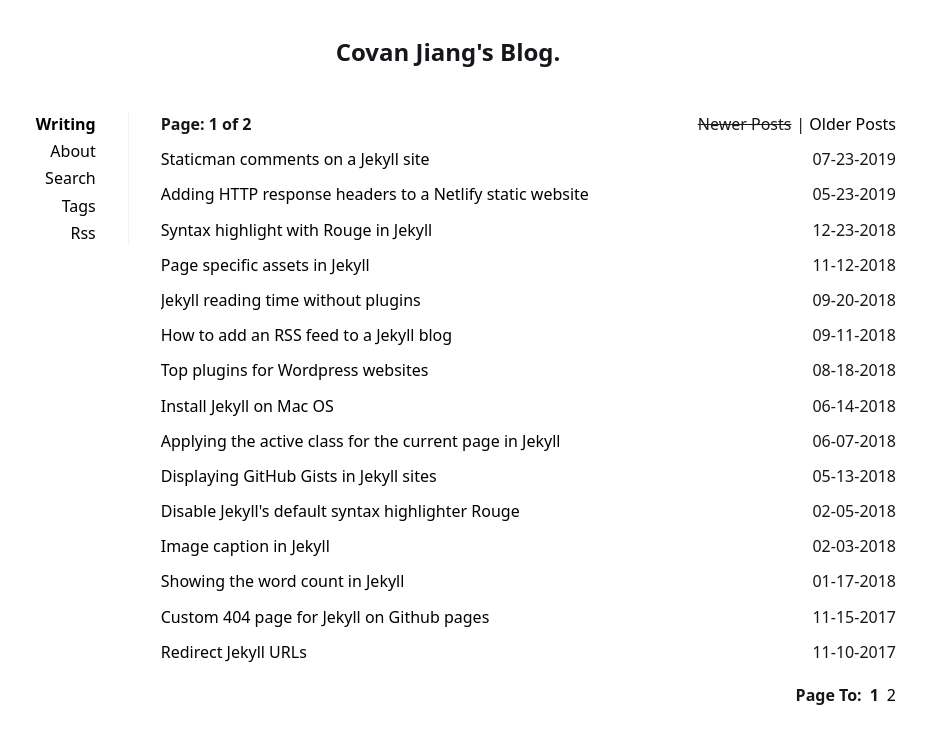
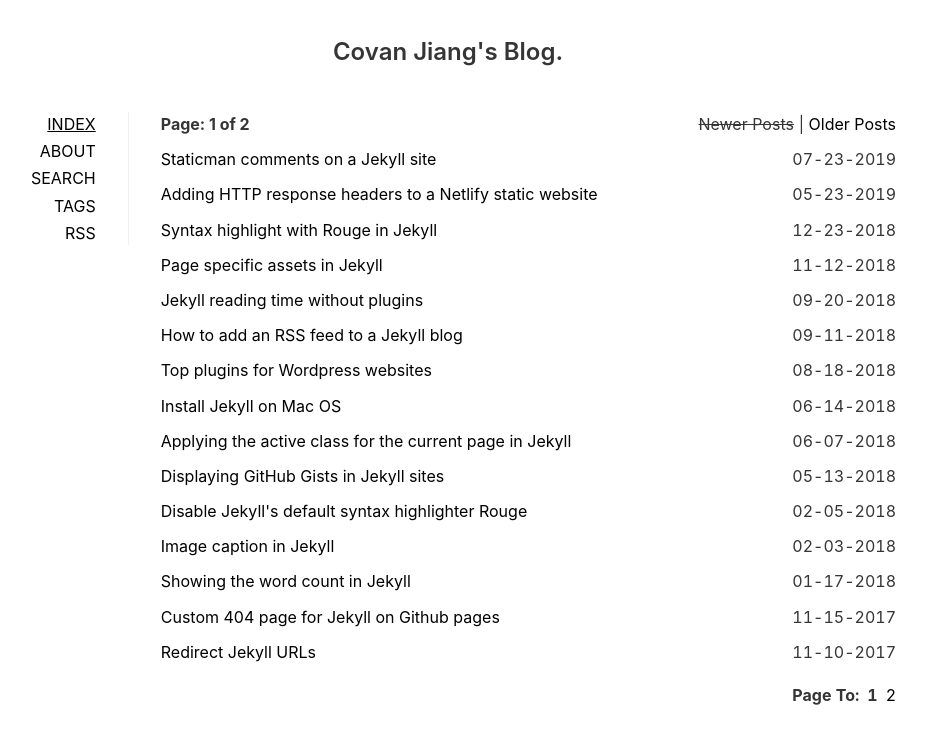
Before and after one commit to covanjiang/covanjiang.github.io, a Jekyll site: the page built from index.html, in a window 1280 px wide. Shown: the top 744 px of the page, without its empty margins (192-1119 px from the left). Built offline with Jekyll 4.4.1, drawn with Linux system fonts in a browser that asks for light colours; the list of posts is cut into pages by our own code.

Commit message:
style(tags): fix some styles.

```diff
--- a/_data/navigation.yml
+++ b/_data/navigation.yml
@@ -1,11 +1,11 @@
 links:
-- title: Writing
+- title: INDEX
   url: /
-- title: About
+- title: ABOUT
   url: /about
-- title: Search
+- title: SEARCH
   url: /search
-- title: Tags
+- title: TAGS
   url: /tags
-- title: Rss
+- title: RSS
   url: /atom.xml
--- a/_sass/_main.scss
+++ b/_sass/_main.scss
@@ -9,12 +9,12 @@
 }
 
 body {
-  font-family: system-ui, sans-serif;
+  font-family: -apple-system,BlinkMacSystemFont,avenir next,avenir,helvetica,helvetica neue,ubuntu,roboto,noto,segoe ui,arial,sans-serif;
   -webkit-font-smoothing: antialiased;
-  text-rendering: optimizeLegibility;
+  text-rendering: optimizeSpeed;
   line-height: 1.5;
   font-size: 1rem;
-  color: rgb(22, 23, 26);
+  color: #353535;
   min-width: 360px;
 }
 
@@ -71,12 +71,12 @@ a {
   text-decoration: none;
 
   &:hover {
-    text-decoration: underline;
-    color: blue;
+    background-color: #353535;
+    color: #fff;
   }
 
   &.active {
-    font-weight: bold;
+    text-decoration: underline;
   }
 }
 
@@ -313,4 +313,8 @@ logo {
   .photos ul {
     margin-top: 0.5rem;
   }
+
+  .tags {
+    margin-bottom: 1rem;
+  }
 }
```
